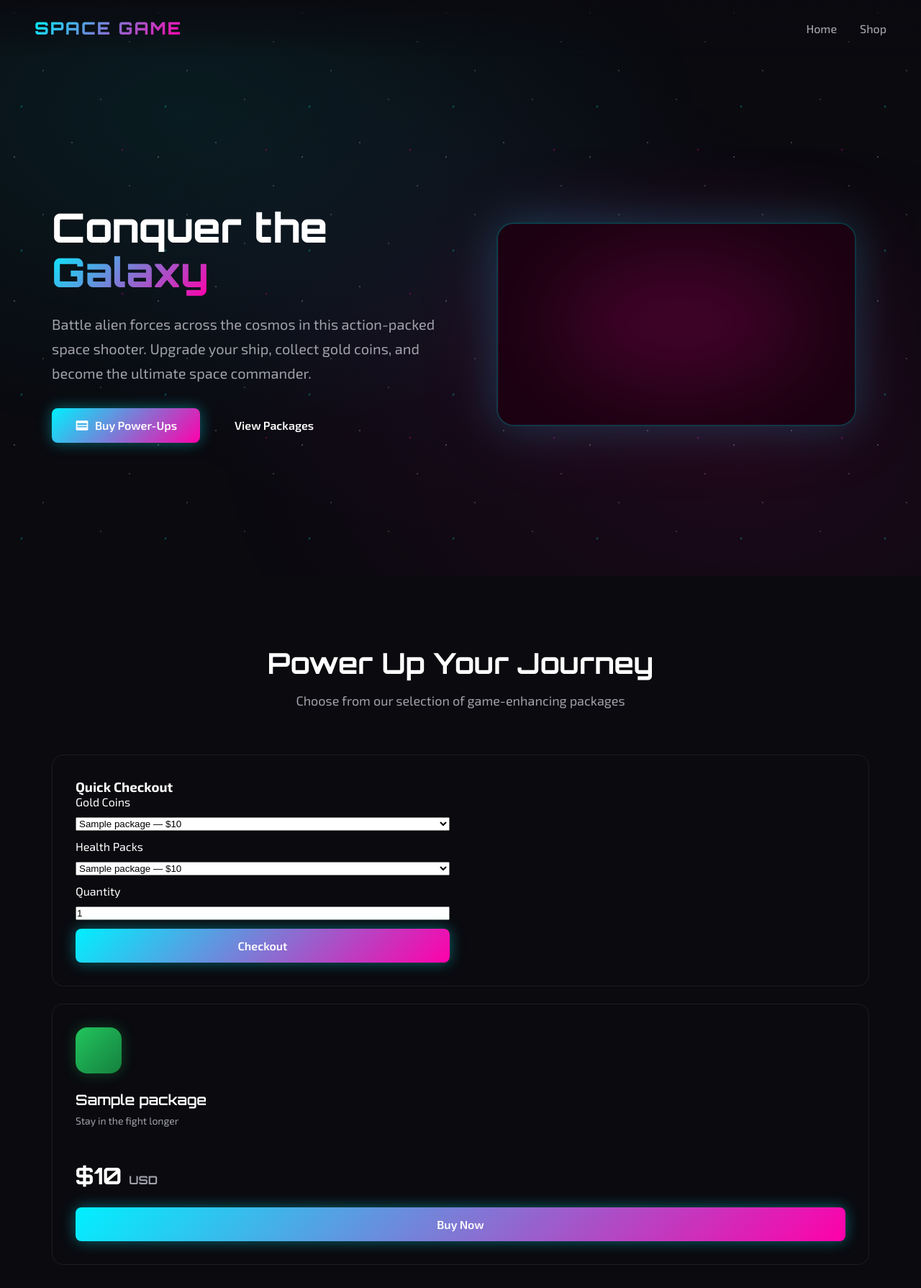
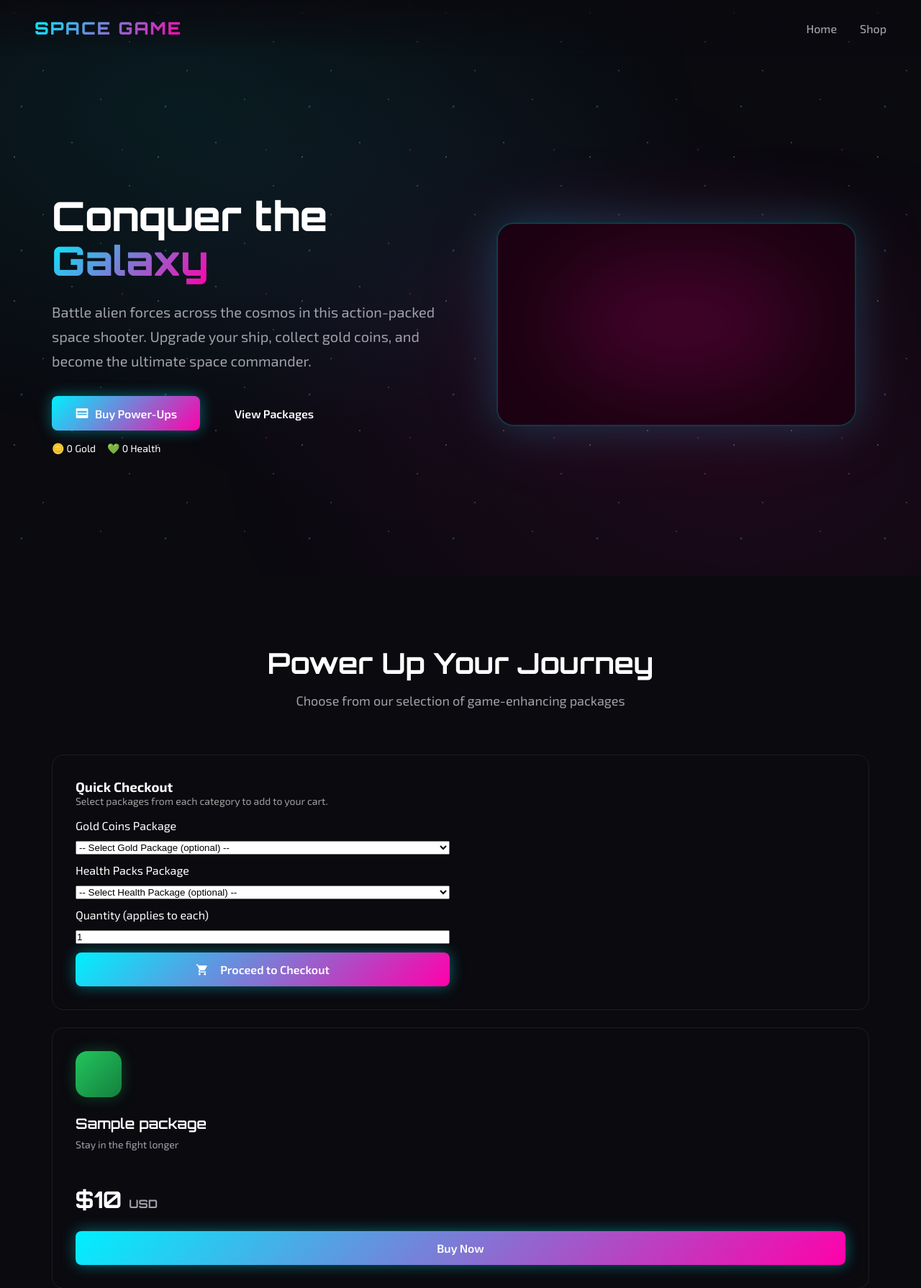
Before and after one commit to Fez-theblockchain-Dev/python-space-game, a Django app: template webApp/templates/landing.html in a window 1280 px wide. Shown: the top 1789 px of the page at 72% size. Run offline with Django 4.2, Linux system fonts and the light colour scheme; the template is opened without the code that fills it: most values are stand-ins (such as "Sample title", 1, 10 or a date in 2020); some libraries are stand-ins or nearby versions.

Commit message:
Redesigned the Quick Checkout form with  separate Gold Coins and Health Packs selects Added wallet balance display in the hero section Documented all API endpoints in the JavaScript configuration Connected the form to /api/create-checkout-session/

```diff
--- a/webApp/templates/landing.html
+++ b/webApp/templates/landing.html
@@ -16,6 +16,11 @@
                     </a>
                     <a href="#packages" class="btn btn-secondary">View Packages</a>
                 </div>
+                <!-- Player Wallet Display -->
+                <div id="wallet-display" class="wallet-display" style="margin-top: 16px; display: flex; gap: 16px; font-size: 14px;">
+                    <span>🪙 <span id="wallet-gold">0</span> Gold</span>
+                    <span>💚 <span id="wallet-health">0</span> Health</span>
+                </div>
             </div>
             <div class="hero-visual">
                 <img src="/assets/main_menu_background.png" alt="Space Game" class="hero-image" onerror="this.style.display='none'">
@@ -31,27 +36,41 @@
             <p>Choose from our selection of game-enhancing packages</p>
         </div>
 
+        <!-- Quick Multi-Item Checkout Form -->
         <div class="card" style="margin-bottom: 24px;">
             <h3 style="margin-top: 0;">Quick Checkout</h3>
+            <p style="color: #a0a0a0; margin-bottom: 16px; font-size: 14px;">
+                Select packages from each category to add to your cart.
+            </p>
             <form id="quick-checkout-form" style="display: grid; gap: 12px; max-width: 520px;">
-                <label for="checkout-package-1">Gold Coins</label>
-                <select id="gold_coins" name="Gold Coins" required>
+                <label for="select-gold-coins">Gold Coins Package</label>
+                <select id="select-gold-coins" name="gold_coins">
+                    <option value="">-- Select Gold Package (optional) --</option>
                     {% for package in packages %}
-                    <option value="{{ package.id }}">{{ package.name }} — ${{ package.price }}</option>
-                    {% endfor %}
-                </select>
-                <label for="checkout-package-2">Health Packs</label>
-                <select id="health_packs" name="Health Packs" required>
-                    {% for package in packages %}
-                    <option value="{{ package.id }}">{{ package.name }} — ${{ package.price }}</option>
+                    {% if package.gold_coins > 0 %}
+                    <option value="{{ package.id }}">{{ package.name }} — ${{ package.price }} (🪙 {{ package.gold_coins }})</option>
+                    {% endif %}
                     {% endfor %}
                 </select>
 
-                <label for="checkout-quantity">Quantity</label>
+                <label for="select-health-packs">Health Packs Package</label>
+                <select id="select-health-packs" name="health_packs">
+                    <option value="">-- Select Health Package (optional) --</option>
+                    {% for package in packages %}
+                    {% if package.health_packs > 0 %}
+                    <option value="{{ package.id }}">{{ package.name }} — ${{ package.price }} (💚 {{ package.health_packs }})</option>
+                    {% endif %}
+                    {% endfor %}
+                </select>
+
+                <label for="checkout-quantity">Quantity (applies to each)</label>
                 <input id="checkout-quantity" name="quantity" type="number" min="1" max="99" value="1" required>
 
-                <button type="submit" class="btn btn-primary">Checkout</button>
-                <div id="checkout-error" style="color: #ff6b6b; display: none;"></div>
+                <button type="submit" class="btn btn-primary">
+                    <svg width="18" height="18" fill="currentColor" viewBox="0 0 24 24" style="margin-right: 8px;"><path d="M7 18c-1.1 0-1.99.9-1.99 2S5.9 22 7 22s2-.9 2-2-.9-2-2-2zM1 2v2h2l3.6 7.59-1.35 2.45c-.16.28-.25.61-.25.96 0 1.1.9 2 2 2h12v-2H7.42c-.14 0-.25-.11-.25-.25l.03-.12.9-1.63h7.45c.75 0 1.41-.41 1.75-1.03l3.58-6.49c.08-.14.12-.31.12-.48 0-.55-.45-1-1-1H5.21l-.94-2H1zm16 16c-1.1 0-1.99.9-1.99 2s.89 2 1.99 2 2-.9 2-2-.9-2-2-2z"/></svg>
+                    Proceed to Checkout
+                </button>
+                <div id="checkout-error" style="color: #ff6b6b; display: none; padding: 8px; background: rgba(255,107,107,0.1); border-radius: 4px;"></div>
             </form>
         </div>
 
@@ -132,23 +151,60 @@
 
 {% block extra_scripts %}
 <script>
+  // ============================================================================
+  // Stripe Payment Integration Configuration
+  // ============================================================================
+  // API Endpoints:
+  //   POST /api/create-checkout-session/  - Create Stripe Checkout (redirects to hosted page)
+  //   POST /api/create-payment-intent/    - Create PaymentIntent (for Express Checkout/Apple Pay)
+  //   POST /api/stripe-webhook/           - Webhook endpoint for Stripe events
+  //   GET  /payment/success/              - Success page after payment
+  //   GET  /payment/cancelled/            - Cancelled payment page
+  // ============================================================================
+
+  // Global configuration - passed from Django template
   window.__SPACEGAME_STRIPE_PUBLISHABLE_KEY__ = "{{ stripe_publishable_key|escapejs }}";
   window.__SPACEGAME_PLAYER_UUID__ = "{{ player_uuid|default:''|escapejs }}";
+
+  // API endpoint configuration
+  window.__SPACEGAME_API__ = {
+    createCheckoutSession: "/api/create-checkout-session/",
+    createPaymentIntent: "/api/create-payment-intent/",
+    stripeWebhook: "/api/stripe-webhook/",
+    paymentSuccess: "/payment/success/",
+    paymentCancelled: "/payment/cancelled/"
+  };
+
   window.addEventListener("DOMContentLoaded", function () {
-    if (window.SpaceGameStripe && typeof window.SpaceGameStripe.setupLandingCheckout === "function") {
-      window.SpaceGameStripe.setupLandingCheckout({
+    var API = window.__SPACEGAME_API__;
+
+    // Setup dual-select checkout form (Gold Coins + Health Packs)
+    if (window.SpaceGameStripe && typeof window.SpaceGameStripe.setupDualSelectCheckout === "function") {
+      window.SpaceGameStripe.setupDualSelectCheckout({
         formId: "quick-checkout-form",
-        packageSelectId: "checkout-package",
+        goldSelectId: "select-gold-coins",
+        healthSelectId: "select-health-packs",
         quantityInputId: "checkout-quantity",
         errorId: "checkout-error",
-        createCheckoutUrl: "/api/create-checkout-session/"
+        createCheckoutUrl: API.createCheckoutSession
       });
     }
+
+    // Setup individual package "Buy Now" buttons
     if (window.SpaceGameStripe && typeof window.SpaceGameStripe.setupPackageCheckout === "function") {
       window.SpaceGameStripe.setupPackageCheckout({
         buttonSelector: ".js-package-checkout",
         errorId: "checkout-error",
-        createCheckoutUrl: "/api/create-checkout-session/"
+        createCheckoutUrl: API.createCheckoutSession
+      });
+    }
+
+    // Setup wallet balance display
+    if (window.SpaceGameStripe && typeof window.SpaceGameStripe.setupWalletDisplay === "function") {
+      window.SpaceGameStripe.setupWalletDisplay({
+        walletUrl: "/api/wallet/balance/",
+        goldDisplayId: "wallet-gold",
+        healthDisplayId: "wallet-health"
       });
     }
   });
```
